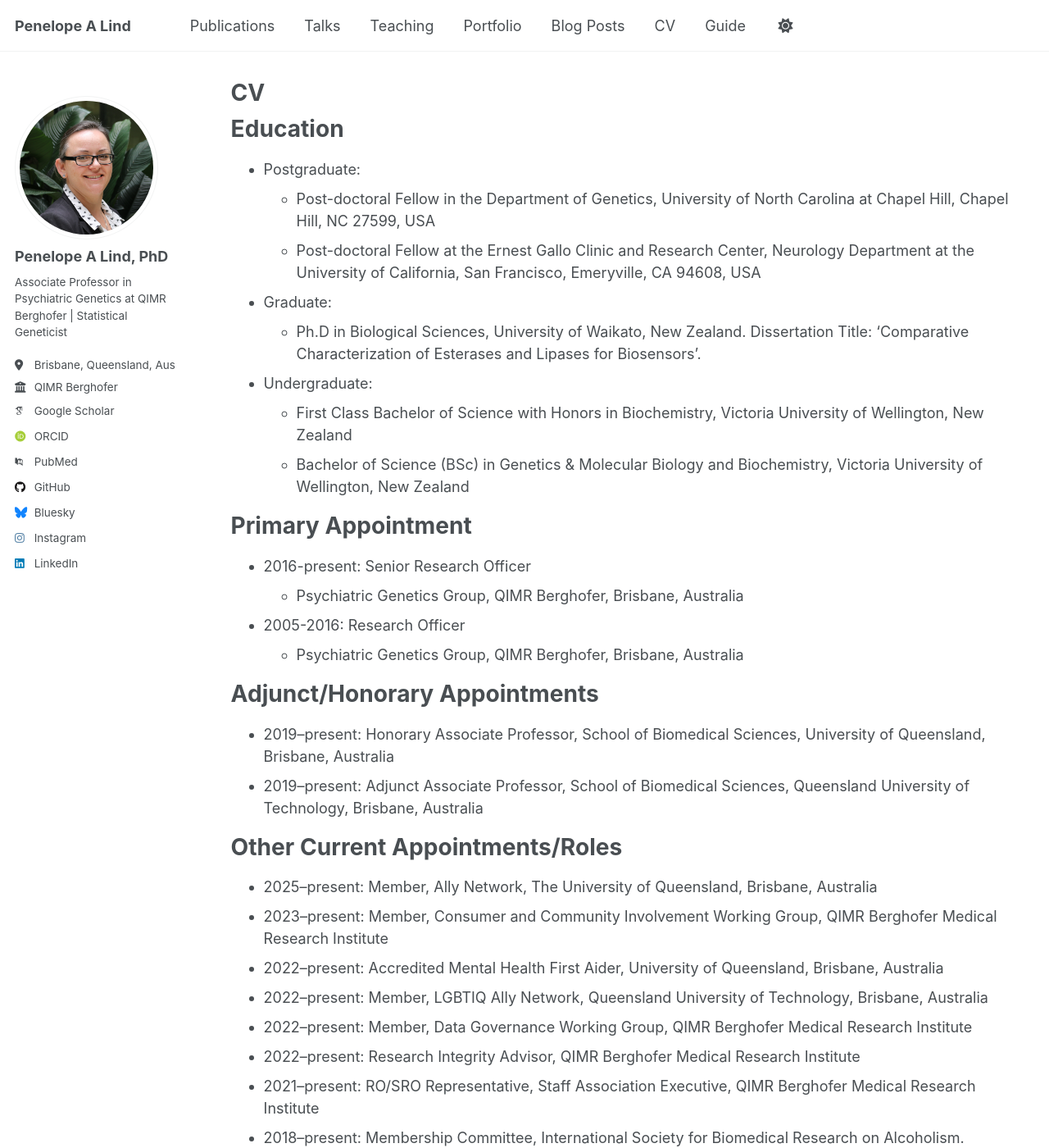
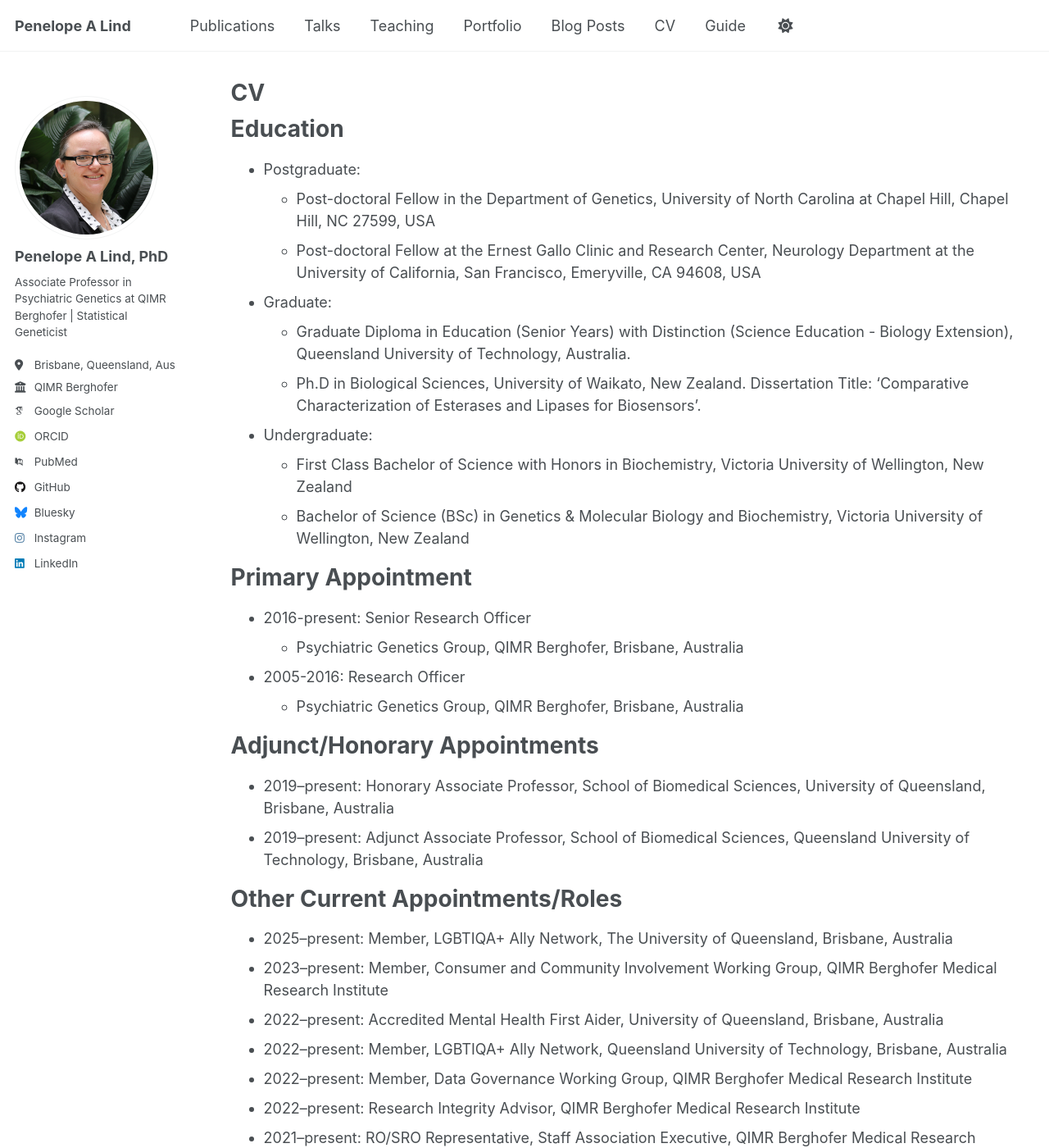
Before and after one commit to penelopelind/penelopelind.github.io, a Jekyll site: the page built from _pages/cv.md, in a window 1280 px wide and 1400 px high. Shown: the whole window at 82% size. Built offline with Jekyll 4.4.1, drawn with Linux system fonts in a browser that asks for light colours; some web fonts are replaced; a script that is not in the unit is left out.

Commit message:
Update cv.md

```diff
--- a/_pages/cv.md
+++ b/_pages/cv.md
@@ -16,6 +16,7 @@ Education
   * Post-doctoral Fellow at the Ernest Gallo Clinic and Research Center, Neurology Department at the University of California, San Francisco, Emeryville, CA 94608, USA
 
 * Graduate:
+  * Graduate Diploma in Education (Senior Years) with Distinction (Science Education - Biology Extension), Queensland University of Technology, Australia.
   * Ph.D in Biological Sciences, University of Waikato, New Zealand. Dissertation Title: ‘Comparative Characterization of Esterases and Lipases for Biosensors’.
 
 * Undergraduate:
@@ -37,10 +38,10 @@ Adjunct/Honorary Appointments
 
 Other Current Appointments/Roles
 ======
-* 2025–present: Member, Ally Network, The University of Queensland, Brisbane, Australia
+* 2025–present: Member, LGBTIQA+ Ally Network, The University of Queensland, Brisbane, Australia
 * 2023–present:	Member, Consumer and Community Involvement Working Group, QIMR Berghofer Medical Research Institute
 * 2022–present:	Accredited Mental Health First Aider, University of Queensland, Brisbane, Australia
-* 2022–present:	Member, LGBTIQ Ally Network, Queensland University of Technology, Brisbane, Australia
+* 2022–present:	Member, LGBTIQA+ Ally Network, Queensland University of Technology, Brisbane, Australia
 * 2022–present:	Member, Data Governance Working Group, QIMR Berghofer Medical Research Institute
 * 2022–present:	Research Integrity Advisor, QIMR Berghofer Medical Research Institute
 * 2021–present:	RO/SRO Representative, Staff Association Executive, QIMR Berghofer Medical Research Institute
@@ -68,9 +69,9 @@ Ongoing Research Support
 Completed Research Support
 ======
 * APP1138514, National Health and Medical Research Council of Australia; 01/01/18-12/30/22 ($1,840,594)
- * CIA: Medland, Sarah, My role: Associate Investigator
- * Title: Leveraging record linkage for single-indication medications to boost recruitment in Psychiatric and Pharmaco-Genetics.
- * The goal of this project is to recruit, phenotype and genotype individuals who have been prescribed Clozapine and Lithium Carbonate which are single-indication medications for Schizophrenia and Bipolar Disorder. Through our collaborations with the Psychiatric Genomic Consortium, we will significantly advance our understanding of the genetics of these disorders.
+  * CIA: Medland, Sarah, My role: Associate Investigator
+  * Title: Leveraging record linkage for single-indication medications to boost recruitment in Psychiatric and Pharmaco-Genetics.
+  * The goal of this project is to recruit, phenotype and genotype individuals who have been prescribed Clozapine and Lithium Carbonate which are single-indication medications for Schizophrenia and Bipolar Disorder. Through our collaborations with the Psychiatric Genomic Consortium, we will significantly advance our understanding of the genetics of these disorders.
 
 * Queensland State Government (Queensland Health); 01/12/2020-30/11/2021 ($246,043)
   * PI: Colodro-Conde, Lucia, My role: co-Chief Investigator.
```
